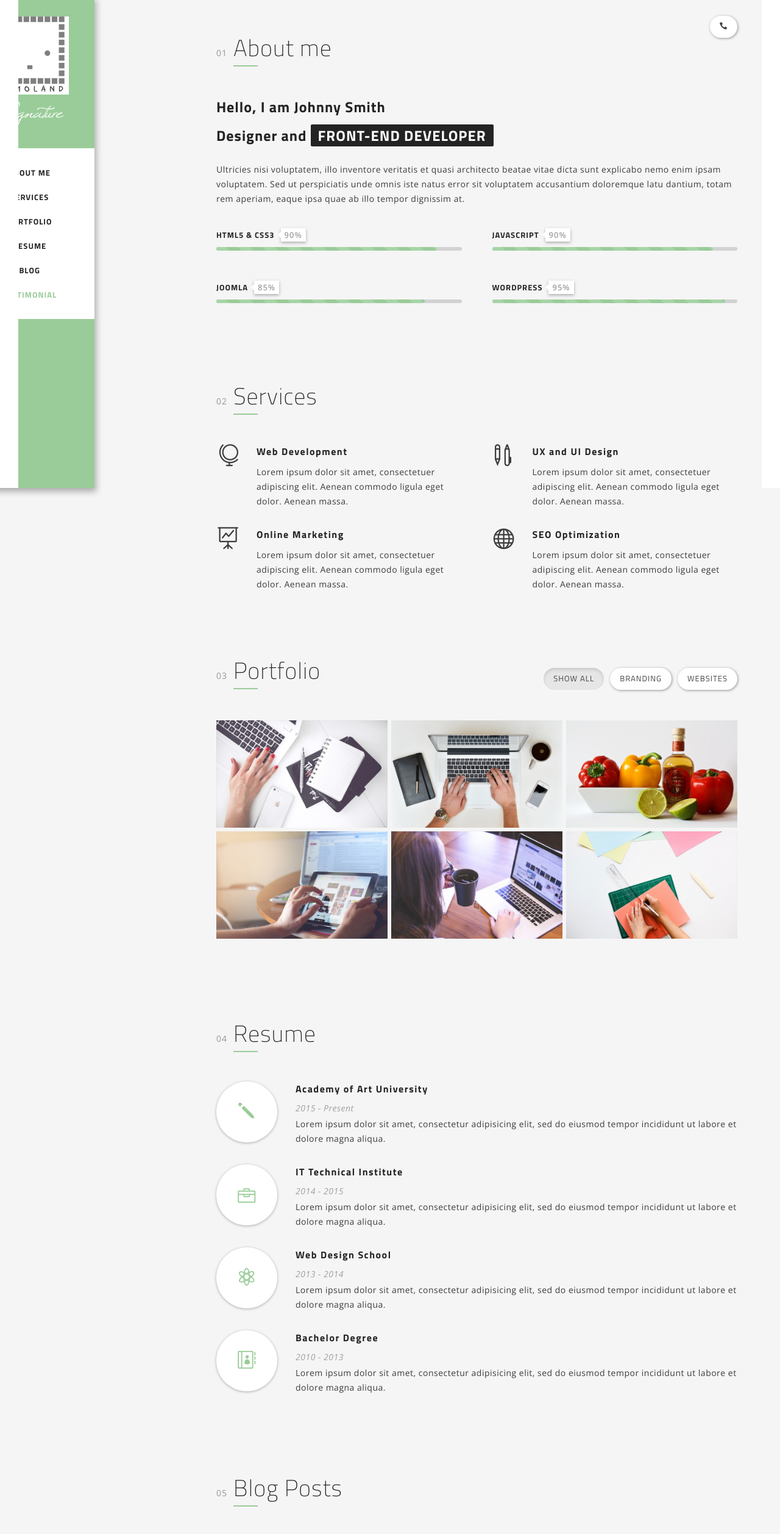
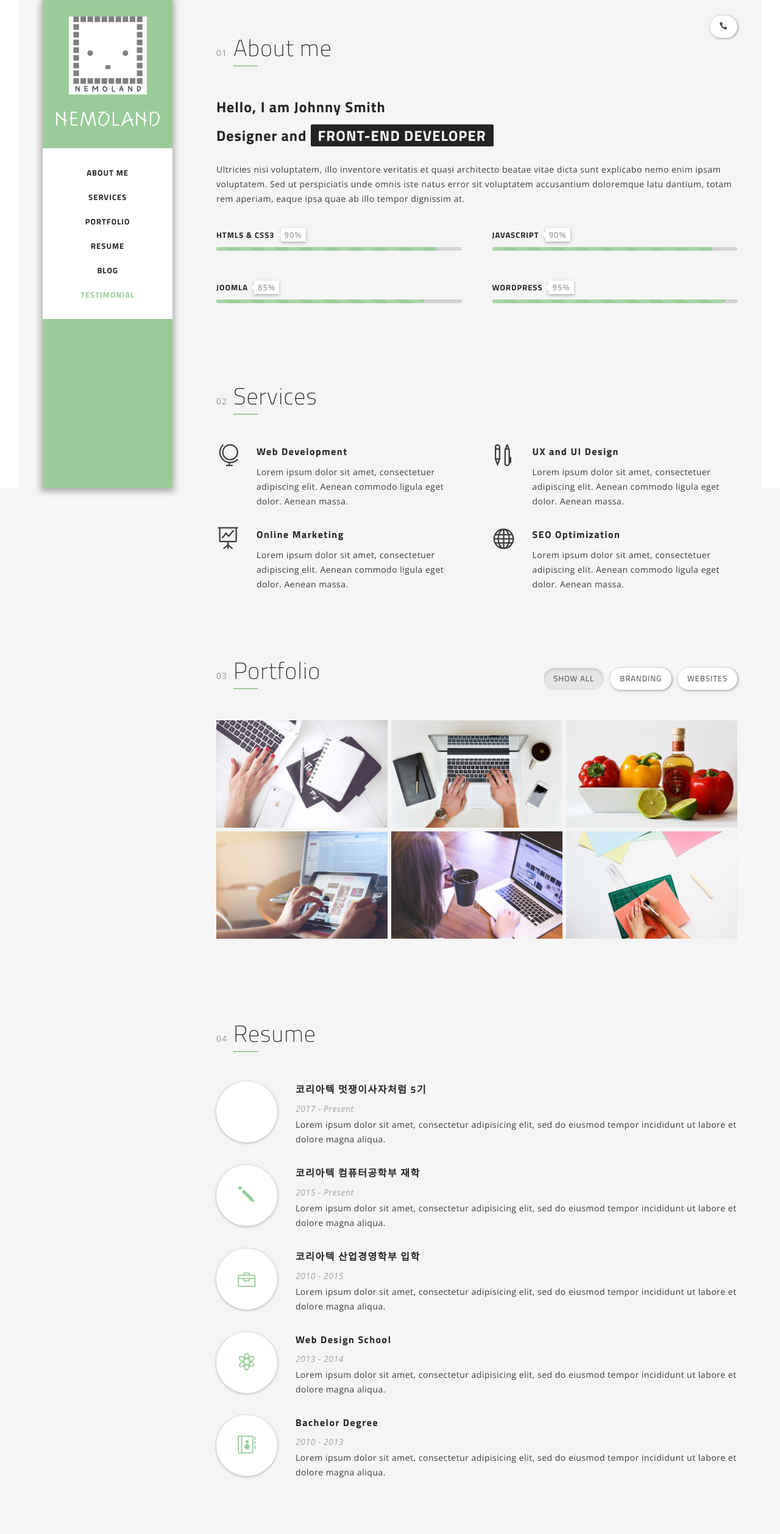
Before and after one commit to nemoland0506/nemoland0506.github.io, a plain HTML site: page index.html in a window 1280 px wide. Shown: the top 2515 px of the page at 61% size. Drawn offline with nearby package versions, Linux system fonts and the light colour scheme.

Commit message:
first init

```diff
--- a/index.html
+++ b/index.html
@@ -50,11 +50,11 @@
         <div class="container">
             <div class="row">
                 <div class="col-xs-12 col-sm-2 sidebar">
-                    <div class="col-sm-2 sidebarWrapper" style="margin-left:-128px;">
+                    <div class="col-sm-2 sidebarWrapper">
                         <!-- Avatar -->
 						<img class="user-pic" src="images/profile.jpg" alt="">
 						<div class="signature">
-							<img class="img-responsive" alt="signature" src="images/signature.png">
+							<img class="img-responsive" alt="signature" src="images/sign.png">
 						</div>
                         <!-- Menu -->
                         <div class="menu">
@@ -384,12 +384,25 @@
                                 <h2><span>04</span>Resume</h2>
                             </div><!-- end Section Title -->
                             <!-- Resume box 1 -->
+
+                            <div class="resume-box">
+                                <div style="vertical-align:middle;">
+                                    <src class="img-responsive" alt="signature" src="images/likelion_logo.png" style="max-height:60%; max-width:60%;">
+                                </div>
+                                <div>
+                                    <h3>코리아텍 멋쟁이사자처럼 5기</h3>
+                                    <span>2017 - Present</span>
+                                    <p>Lorem ipsum dolor sit amet, consectetur adipisicing elit, sed do eiusmod
+                                    tempor incididunt ut labore et dolore magna aliqua.</p>
+                                </div>
+                            </div>
+
                             <div class="resume-box">
                                 <div>
                                     <i class="icon_pencil"></i>
                                 </div>
                                 <div>
-                                    <h3>Academy of Art University</h3>
+                                    <h3>코리아텍 컴퓨터공학부 재학</h3>
                                     <span>2015 - Present</span>
                                     <p>Lorem ipsum dolor sit amet, consectetur adipisicing elit, sed do eiusmod
                                     tempor incididunt ut labore et dolore magna aliqua.</p>
@@ -401,8 +414,8 @@
                                     <i class="icon_toolbox_alt"></i>
                                 </div>
                                 <div>
-                                    <h3>IT Technical Institute</h3>
-                                    <span>2014 - 2015</span>
+                                    <h3>코리아텍 산업경영학부 입학</h3>
+                                    <span>2010 - 2015</span>
                                     <p>Lorem ipsum dolor sit amet, consectetur adipisicing elit, sed do eiusmod
                                     tempor incididunt ut labore et dolore magna aliqua.</p>
                                 </div>
```
Also changed, not shown: blog.html (deleted, +0 -1 lines), css/styles.min.css, images/likelion_logo.png (added), images/sign.png (added), images/signature.png (deleted).
